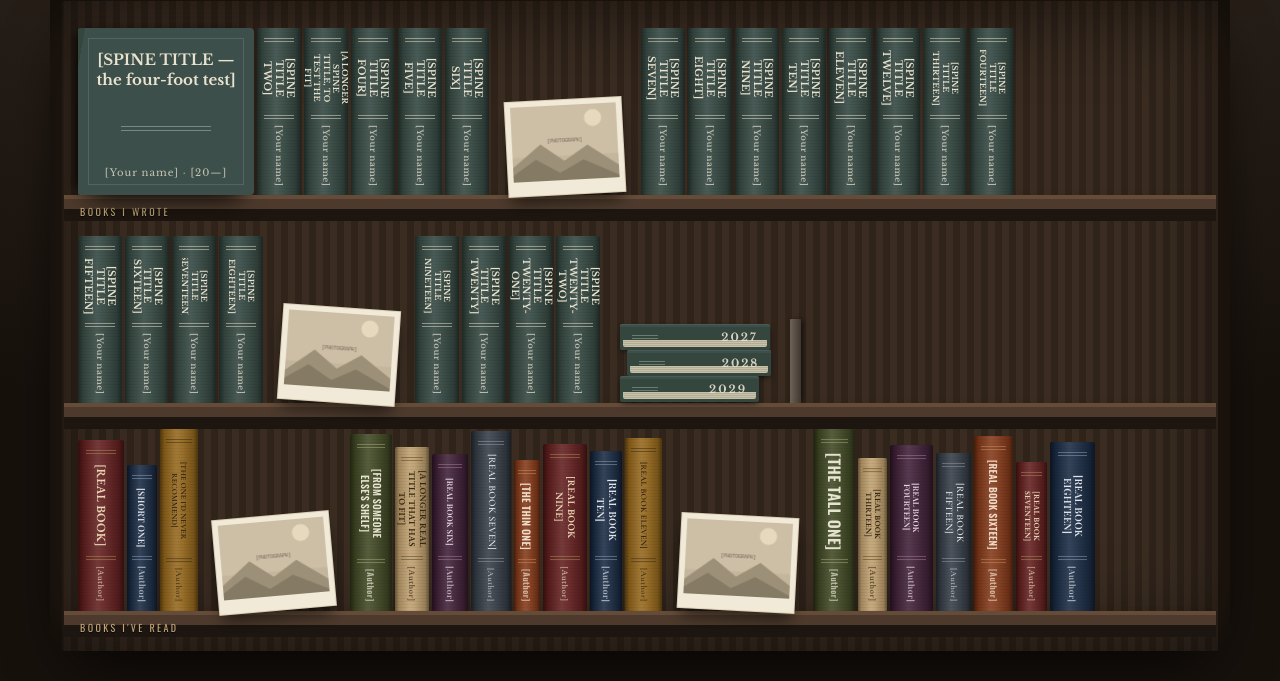
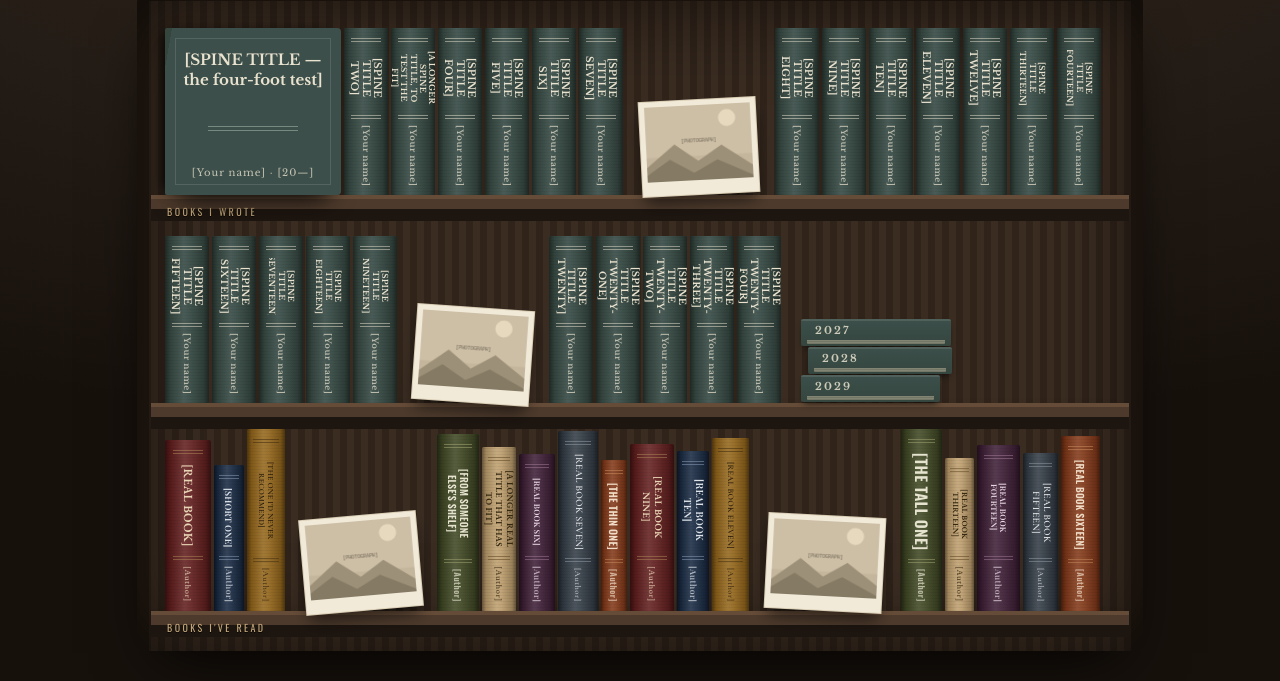
Before and after one commit to Nikitaaa95/PersonalBoardwalk, a plain HTML site: page index.html in a window 1280 px wide. Shown: the part 119-800 px from the top of the page. Drawn offline with nearby package versions, Linux system fonts and the light colour scheme; a web font is replaced by a local one.

Commit message:
Clean up the journals and close the gap on the right
- Journals: drop the decorative rule, which read as a stray mark on a
  horizontal cover, and lighten and inset the page block so it stops
  colliding with the year. Remove the bookend beside them -- at 84px next to
  27px journals it read as a grey slab, and the case already frames unfilled
  plank as shelf.
- The case now measures its longest run and sizes itself to it, so shelves
  fill the furniture instead of trailing into empty plank. Adding or cutting
  books narrows or widens the case rather than leaving a hole.
- Rebalance the three runs to 964 / 978 / 963px so all three reach the edge.
  The only space left is the deliberate room after the journals.

Co-Authored-By: Claude Opus 5 (1M context) <noreply@anthropic.com>

```diff
--- a/content/books.js
+++ b/content/books.js
@@ -12,9 +12,8 @@
 
    ON THE NUMBER OF VOLUMES: two full shelves of books I wrote is a lot of
    poems, and the brief argued the opposite ("4–5 revised invented books beats
-   10 first drafts"). If you want fewer, delete entries and narrow `--case-max`
-   in css/shelf.css to match — that is the lever between "the case fills the
-   page" and "fewer, better". Nothing else needs to change.
+   10 first drafts"). The case sizes itself to its longest run, so deleting
+   entries narrows the furniture instead of leaving empty plank — cut freely. Nothing else needs to change.
 
    THE SPINE STANDARD is enforced in code, not by you: every book with
    `invented: true` renders at the same width, height, cloth, type, author line
@@ -183,14 +182,6 @@ window.SHELF = {
           imageAlt: "[Describe the picture facing this poem.]"
         },
 
-        { kind: "photo",
-          id: "ph-01",
-          tilt: -3,
-          image: "assets/placeholder-photo.svg",
-          alt: "[Describe the photograph.]",
-          back: { date: "[Month, year]", place: "[Place]", note: "[Half a sentence.]" }
-        },
-
         { kind: "book", invented: true,
           id: "inv-07",
           title: "[SPINE TITLE SEVEN]",
@@ -209,6 +200,14 @@ window.SHELF = {
 [Line 10.]`,
           image: "assets/placeholder-plate.svg",
           imageAlt: "[Describe the picture facing this poem.]"
+        },
+
+        { kind: "photo",
+          id: "ph-01",
+          tilt: -3,
+          image: "assets/placeholder-photo.svg",
+          alt: "[Describe the photograph.]",
+          back: { date: "[Month, year]", place: "[Place]", note: "[Half a sentence.]" }
         },
 
         { kind: "book", invented: true,
@@ -355,8 +354,7 @@ window.SHELF = {
 
     /* =====================================================================
        SHELF TWO — the same run, continued. No label, on purpose. It ends
-       with the journals and then room: a full shelf reads as finished, a
-       shelf with room reads as still going.
+       with the journals and then room.
     ===================================================================== */
     {
       id: "wrote-2",
@@ -442,14 +440,6 @@ window.SHELF = {
           imageAlt: "[Describe the picture facing this poem.]"
         },
 
-        { kind: "photo",
-          id: "ph-02",
-          tilt: 4,
-          image: "assets/placeholder-photo.svg",
-          alt: "[Describe the photograph.]",
-          back: { date: "[Month, year]", place: "[Place]", note: "[Half a sentence.]" }
-        },
-
         { kind: "book", invented: true,
           id: "inv-19",
           title: "[SPINE TITLE NINETEEN]",
@@ -468,6 +458,14 @@ window.SHELF = {
 [Line 10.]`,
           image: "assets/placeholder-plate.svg",
           imageAlt: "[Describe the picture facing this poem.]"
+        },
+
+        { kind: "photo",
+          id: "ph-02",
+          tilt: 4,
+          image: "assets/placeholder-photo.svg",
+          alt: "[Describe the photograph.]",
+          back: { date: "[Month, year]", place: "[Place]", note: "[Half a sentence.]" }
         },
 
         { kind: "book", invented: true,
@@ -530,12 +528,53 @@ window.SHELF = {
           imageAlt: "[Describe the picture facing this poem.]"
         },
 
+        { kind: "book", invented: true,
+          id: "inv-23",
+          title: "[SPINE TITLE TWENTY-THREE]",
+          author: "[Your name]",
+          press: "[Invented Press]",
+          year: "[20—]",
+          poem: `[Line 1.]
+[Line 2.]
+[Line 3.]
+[Line 4.]
+[Line 5.]
+[Line 6.]
+[Line 7.]
+[Line 8.]
+[Line 9.]
+[Line 10.]`,
+          image: "assets/placeholder-plate.svg",
+          imageAlt: "[Describe the picture facing this poem.]"
+        },
+
+        { kind: "book", invented: true,
+          id: "inv-24",
+          title: "[SPINE TITLE TWENTY-FOUR]",
+          author: "[Your name]",
+          press: "[Invented Press]",
+          year: "[20—]",
+          poem: `[Line 1.]
+[Line 2.]
+[Line 3.]
+[Line 4.]
+[Line 5.]
+[Line 6.]
+[Line 7.]
+[Line 8.]
+[Line 9.]
+[Line 10.]`,
+          image: "assets/placeholder-plate.svg",
+          imageAlt: "[Describe the picture facing this poem.]"
+        },
+
         /* The volumes not written yet. Same binding as the books above, so they
            read as the next ones in the run rather than as decoration. Not
            openable — there is nothing inside them to read yet. */
         { kind: "journals", years: ["2027", "2028", "2029"] },
 
-        /* A bookend, then room. `volumes` is measured in book widths. */
+        /* Room at the end: a full shelf reads as finished, a shelf with room
+           reads as still going. `volumes` is measured in book widths. */
         { kind: "end", volumes: 3 }
       ]
     },
@@ -721,26 +760,6 @@ window.SHELF = {
           quote: "[The pull quote. Let this half be the abstract one.]",
           source: "[Author, Title, p. —]",
           scene: `[Where you were. How old. Who handed it to you. What you were avoiding that week. Not "this taught me patience" — the actual room.]`
-        },
-
-        { kind: "book", invented: false,
-          id: "real-17",
-          title: "[REAL BOOK SEVENTEEN]",
-          author: "[Author]",
-          palette: "oxblood", face: "garamond", height: 0.82, width: 31,
-          quote: "[The pull quote. Let this half be the abstract one.]",
-          source: "[Author, Title, p. —]",
-          scene: `[Where you were. How old. Who handed it to you. What you were avoiding that week. Not "this taught me patience" — the actual room.]`
-        },
-
-        { kind: "book", invented: false,
-          id: "real-18",
-          title: "[REAL BOOK EIGHTEEN]",
-          author: "[Author]",
-          palette: "navy", face: "playfair", height: 0.93, width: 45,
-          quote: "[The pull quote. Let this half be the abstract one.]",
-          source: "[Author, Title, p. —]",
-          scene: `[Where you were. How old. Who handed it to you. What you were avoiding that week. Not "this taught me patience" — the actual room.]`
         }
       ]
     }
--- a/css/shelf.css
+++ b/css/shelf.css
@@ -333,60 +333,45 @@ body {
   display: flex;
   flex-direction: column;
   justify-content: flex-end;
+  gap: 1px;
   margin: 0 14px 0 20px;
   padding-bottom: 1px;
 }
 .journal {
   position: relative;
   width: calc(var(--inv-width) * 3.4);
-  height: 26px;
+  height: 27px;
   display: flex;
   align-items: center;
-  justify-content: flex-end;
-  padding-right: 12px;
+  padding: 0 14px 5px;
   border-radius: 2px;
-  background: linear-gradient(180deg, var(--inv-cloth) 0 3px, var(--inv-cloth-2) 3px 100%);
-  box-shadow: 0 3px 6px -2px rgba(0,0,0,.7), inset 0 1px 0 rgba(255,255,255,.07);
+  background:
+    linear-gradient(180deg, rgba(255,255,255,.10) 0 2px, transparent 2px),
+    linear-gradient(180deg, var(--inv-cloth) 0%, var(--inv-cloth-2) 100%);
+  box-shadow: 0 4px 7px -3px rgba(0,0,0,.75);
   color: var(--inv-ink);
   font-family: var(--inv-face);
 }
-/* The block of pages, showing along the front edge under the cover. */
+/* The block of pages, showing as a thin band along the front edge under the
+   cover. Inset from both ends so the cover reads as wrapping around it. */
 .journal::after {
   content: "";
   position: absolute;
-  left: 3px; right: 3px; bottom: 3px;
-  height: 7px;
-  border-radius: 0 0 2px 2px;
-  background: repeating-linear-gradient(180deg, #e2d7bd 0 1px, #cabfa4 1px 2px);
-  opacity: .85;
+  left: 6px; right: 6px; bottom: 2px;
+  height: 4px;
+  border-radius: 0 0 1px 1px;
+  background: repeating-linear-gradient(180deg, #cdc2a6 0 1px, #b3a78b 1px 2px);
+  opacity: .5;
 }
 .journal__year {
-  position: relative;
-  z-index: 1;
-  font-size: 11px;
+  font-size: 10.5px;
   font-weight: 700;
-  letter-spacing: .18em;
-  opacity: .9;
-}
-.journal__rule {
-  position: absolute;
-  left: 12px;
-  width: 26px;
-  height: 4px;
-  border-top: 1px solid var(--inv-rule);
-  border-bottom: 1px solid var(--inv-rule);
-  opacity: .5;
+  letter-spacing: .2em;
+  opacity: .85;
 }
 
 /* --- The open end of the shelf ------------------------------------------ */
 .shelf-end { display: flex; align-items: flex-end; flex: 0 0 auto; }
-.bookend {
-  width: 11px;
-  height: 84px;
-  background: linear-gradient(90deg, #6f6357, #3f382f);
-  border-radius: 1px 1px 0 0;
-  box-shadow: 2px 0 6px -2px #000;
-}
 .shelf-room { height: 4px; }
 
 /* --- The reader: a book opening. Never navigates away from the shelf. --- */
--- a/js/shelf.js
+++ b/js/shelf.js
@@ -180,7 +180,6 @@
       var j = el("div", "journal");
       j.style.transform = "translateX(" + (i % 2 ? 4 : -3) + "px)";
       j.style.width = "calc(var(--inv-width) * " + (3.4 - i * 0.12).toFixed(2) + ")";
-      j.appendChild(el("span", "journal__rule"));
       j.appendChild(el("span", "journal__year", year));
       stack.appendChild(j);
     });
@@ -191,7 +190,6 @@
   function buildEnd(item) {
     var wrap = el("div", "shelf-end");
     wrap.setAttribute("aria-hidden", "true");
-    wrap.appendChild(el("div", "bookend"));
     var room = el("div", "shelf-room");
     room.style.width = "calc(var(--inv-width) * " + (item.volumes || 4) + " + 12px)";
     wrap.appendChild(room);
@@ -265,6 +263,7 @@
 
   /* --- render ----------------------------------------------------------- */
   var spines = [];
+  var racks  = [];
 
   (data.shelves || []).forEach(function (shelf) {
     var unit = el("section", "shelf-unit");
@@ -289,12 +288,34 @@
 
     rack.appendChild(board);
     rack.appendChild(plank);
+    racks.push(rack);
     scroll.appendChild(rack);
     unit.appendChild(scroll);
     mount.appendChild(unit);
   });
 
-  function fitAll() { spines.forEach(fitTitle); }
+  /* Size the case to its longest run, so shelves fill the furniture instead of
+     trailing off into empty plank on the right. The deliberate room at the end
+     of a run still shows, because it is part of that run's measured width. */
+  function fitCase() {
+    if (!racks.length) return;
+
+    var pad = 0;
+    var cs = window.getComputedStyle(mount);
+    pad = parseFloat(cs.paddingLeft) + parseFloat(cs.paddingRight);
+
+    /* Measure each run at its natural width, not the width it was stretched to. */
+    racks.forEach(function (r) { r.style.width = "max-content"; r.style.minWidth = "0"; });
+    var widest = 0;
+    racks.forEach(function (r) { widest = Math.max(widest, r.getBoundingClientRect().width); });
+    racks.forEach(function (r) { r.style.width = ""; r.style.minWidth = ""; });
+
+    var maxAllowed = parseFloat(cs.getPropertyValue("--case-max")) || Infinity;
+    var target = Math.min(widest + pad, maxAllowed, document.documentElement.clientWidth - 48);
+    mount.style.width = Math.round(target) + "px";
+  }
+
+  function fitAll() { fitCase(); spines.forEach(fitTitle); }
 
   fitAll();
   if (document.fonts && document.fonts.ready) document.fonts.ready.then(fitAll);
```
Also changed, not shown: 1 other file.
